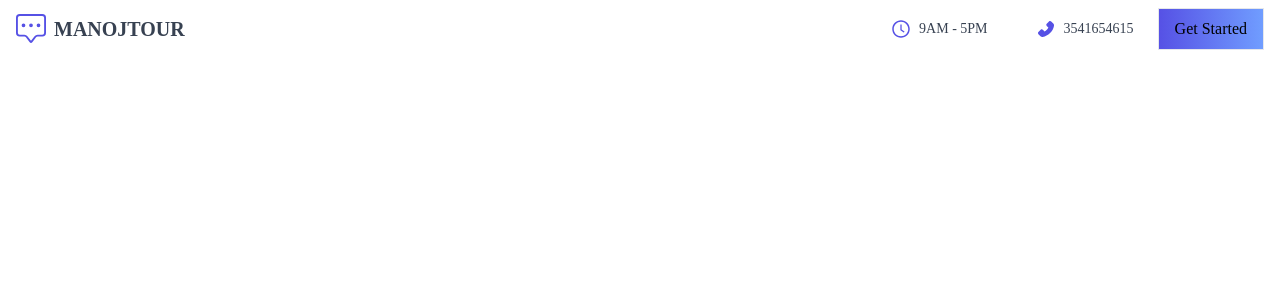
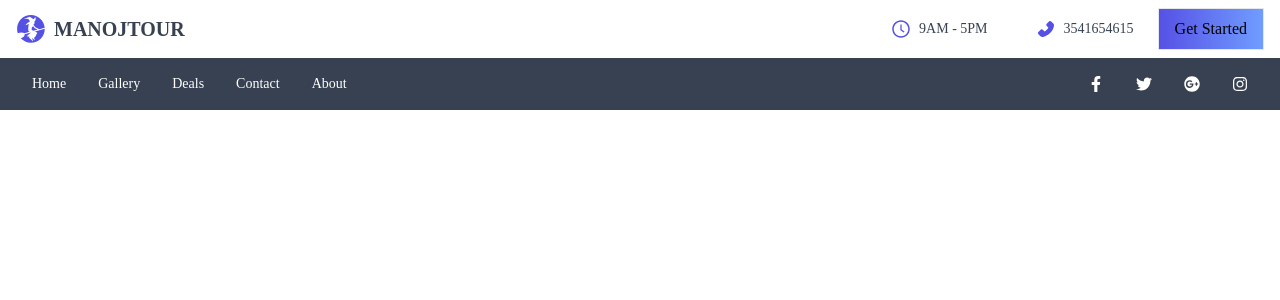
Before and after one commit to julydeath/two-tailwind, a React (Create React App) app: page / in a window 1280 px wide. Shown: the top 300 px of the page. Built offline with nearby package versions, Linux system fonts and the light colour scheme.

Commit message:
chore : navbar added

```diff
--- a/src/App.js
+++ b/src/App.js
@@ -1,10 +1,12 @@
 import React from "react";
 import TopBar from "./components/TopBar";
+import NavBar from "./components/NavBar";
 
 function App() {
   return (
     <div>
       <TopBar />
+      <NavBar />
     </div>
   );
 }
--- /dev/null
+++ b/src/components/NavBar.jsx
@@ -0,0 +1,120 @@
+import React, { useState } from "react";
+import { FaBars } from "react-icons/fa";
+import { BsChatSquareDots } from "react-icons/bs";
+import {
+  FaFacebookF,
+  FaTwitter,
+  FaGooglePlus,
+  FaInstagram,
+} from "react-icons/fa";
+
+const NavBar = () => {
+  const [nav, setNav] = useState(false);
+  return (
+    <div>
+      <div className="w-full min-h-[50px] flex justify-between absolute z-10 text-white bg-gray-700">
+        <ul className=" hidden md:flex px-4">
+          <li>
+            <a className="hover:text-[var(--primary-dark)]" href="/">
+              Home
+            </a>
+          </li>
+          <li>
+            <a className="hover:text-[var(--primary-dark)]" href="#gallery">
+              Gallery
+            </a>
+          </li>
+          <li>
+            <a className="hover:text-[var(--primary-dark)]" href="#deals">
+              Deals
+            </a>
+          </li>
+          <li>
+            <a className="hover:text-[var(--primary-dark)]" href="#contact">
+              Contact
+            </a>
+          </li>
+          <li>
+            <a className="hover:text-[var(--primary-dark)]" href="#about">
+              About
+            </a>
+          </li>
+        </ul>
+        <div className="flex items-center justify-between px-4">
+          <FaFacebookF className="mx-4 hover:text-[var(--primary-dark)]" />
+          <FaTwitter className="mx-4 hover:text-[var(--primary-dark)]" />
+          <FaGooglePlus className="mx-4 hover:text-[var(--primary-dark)]" />
+          <FaInstagram className="mx-4 hover:text-[var(--primary-dark)]" />
+        </div>
+
+        {/* Hamburger Icon */}
+
+        <div className="md:hidden flex items-center ">
+          <FaBars
+            onClick={() => setNav(!nav)}
+            size={20}
+            className="mr-4 cursor-pointer hover:text-[var(--primary-dark)]"
+          />
+        </div>
+
+        {/* mobile nav bar */}
+
+        <div
+          className={
+            nav
+              ? "w-[60%] top-0 left-0 fixed bg-black text-white h-screen py-10 ease-in-out duration-300"
+              : "ease-in-out duration-300 fixed left-[-100%]"
+          }
+        >
+          <h1 className="text-xl font-bold p-4 text-[var(--primary-dark)]">
+            MANOJTOUR
+          </h1>
+          <ul>
+            <li>
+              <a
+                className="hover:text-[var(--primary-light)] border-b pb-2"
+                href="/"
+              >
+                Home
+              </a>
+            </li>
+            <li>
+              <a
+                className="hover:text-[var(--primary-light)] border-b pb-2"
+                href="#gallery"
+              >
+                Gallery
+              </a>
+            </li>
+            <li>
+              <a
+                className="hover:text-[var(--primary-light)] border-b pb-2"
+                href="#deals"
+              >
+                Deals
+              </a>
+            </li>
+            <li>
+              <a
+                className="hover:text-[var(--primary-light)] border-b pb-2"
+                href="#contact"
+              >
+                Contact
+              </a>
+            </li>
+            <li>
+              <a
+                className="hover:text-[var(--primary-light)] border-b pb-2"
+                href="#about"
+              >
+                About
+              </a>
+            </li>
+          </ul>
+        </div>
+      </div>
+    </div>
+  );
+};
+
+export default NavBar;
--- a/src/components/TopBar.jsx
+++ b/src/components/TopBar.jsx
@@ -1,15 +1,12 @@
 import React from "react";
 import { AiFillPhone, AiOutlineClockCircle } from "react-icons/ai";
-import { BsChatSquareDots } from "react-icons/bs";
+import { GiWitchFlight } from "react-icons/gi";
 
 const TopBar = () => {
   return (
     <div className="flex justify-between items-center px-4 py-2">
       <div className="flex items-center">
-        <BsChatSquareDots
-          size={30}
-          className="text-[var(--primary-dark)] mr-2"
-        />
+        <GiWitchFlight size={30} className="text-[var(--primary-dark)] mr-2" />
         <h1 className="text-xl font-bold text-gray-700">MANOJTOUR</h1>
       </div>
       <div className="flex">
```
